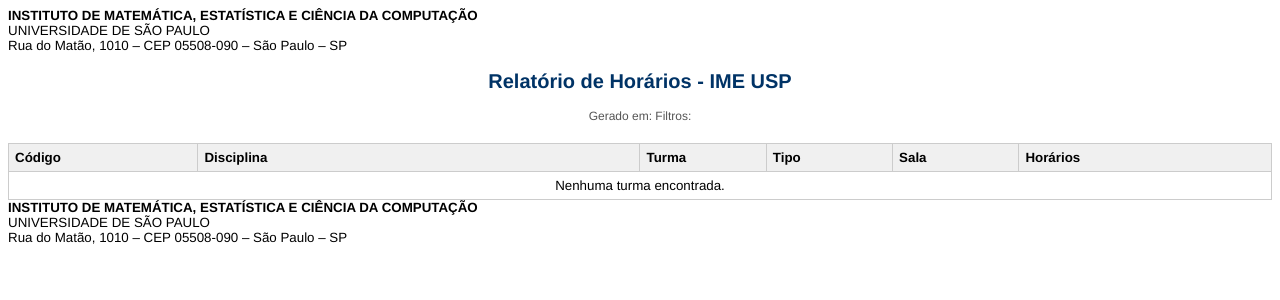
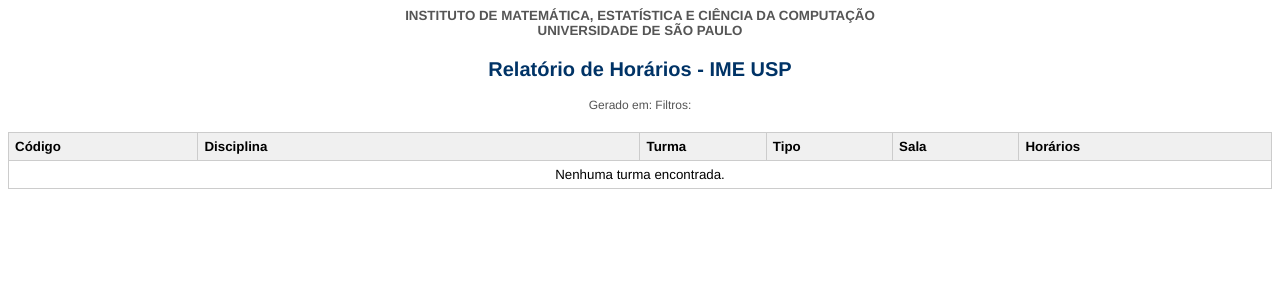
Before and after one commit to luiscarlosdesouza/horarios, a Flask app: template templates/pdf_report.html in a window 1280 px wide. Shown: the top 300 px of the page. Run offline with Flask 3, Linux system fonts and the light colour scheme; the template is opened without the code that fills it, so the values that code supplies are empty.

Commit message:
Refactor: Convert PDF footer to header and remove address

```diff
--- a/templates/pdf_report.html
+++ b/templates/pdf_report.html
@@ -53,18 +53,12 @@
             /* Ensure space for footer */
         }
 
-        #pdf-footer {
-            position: fixed;
-            bottom: 0cm;
-            left: 0cm;
-            width: 100%;
-            height: 2cm;
+        #pdf-header {
             text-align: center;
-            font-size: 8pt;
+            font-size: 10pt;
             color: #555;
-            padding-top: 10px;
-            border-top: 1px solid #ccc;
-            background-color: white;
+            margin-bottom: 20px;
+            font-weight: bold;
         }
     </style>
 </head>
@@ -73,10 +67,9 @@
 
 
     <body>
-        <div id="footer">
-            <strong>INSTITUTO DE MATEMÁTICA, ESTATÍSTICA E CIÊNCIA DA COMPUTAÇÃO</strong><br>
-            UNIVERSIDADE DE SÃO PAULO<br>
-            Rua do Matão, 1010 – CEP 05508-090 – São Paulo – SP
+        <div id="pdf-header">
+            INSTITUTO DE MATEMÁTICA, ESTATÍSTICA E CIÊNCIA DA COMPUTAÇÃO<br>
+            UNIVERSIDADE DE SÃO PAULO
         </div>
 
         <h2>Relatório de Horários - IME USP</h2>
@@ -121,11 +114,7 @@
             </tbody>
         </table>
 
-        <div class="footer-static">
-            <strong>INSTITUTO DE MATEMÁTICA, ESTATÍSTICA E CIÊNCIA DA COMPUTAÇÃO</strong><br>
-            UNIVERSIDADE DE SÃO PAULO<br>
-            Rua do Matão, 1010 – CEP 05508-090 – São Paulo – SP
-        </div>
+
     </body>
 
 </html>
```
